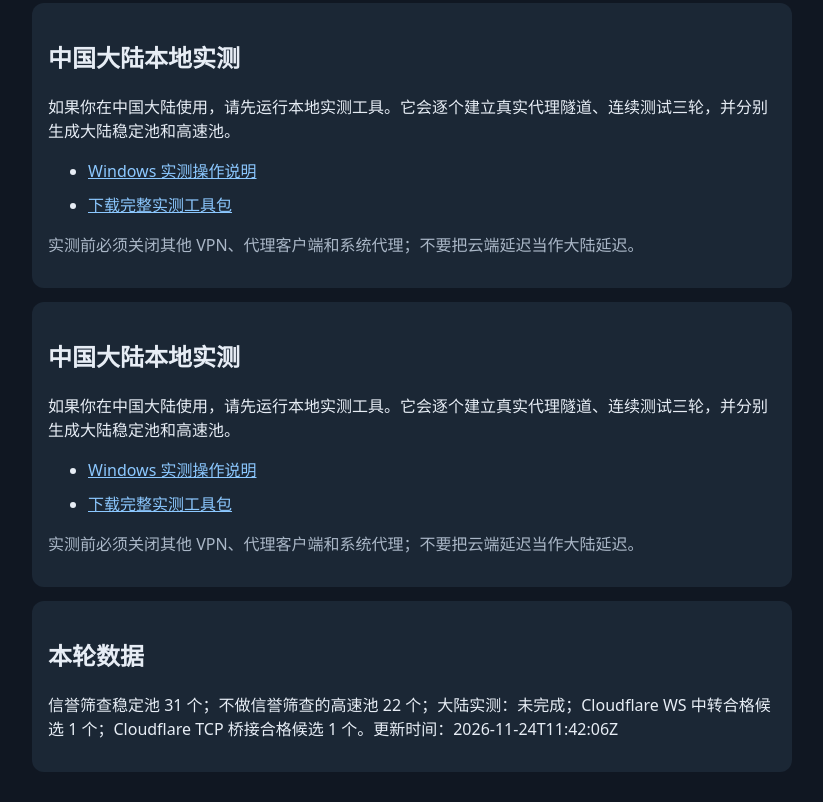
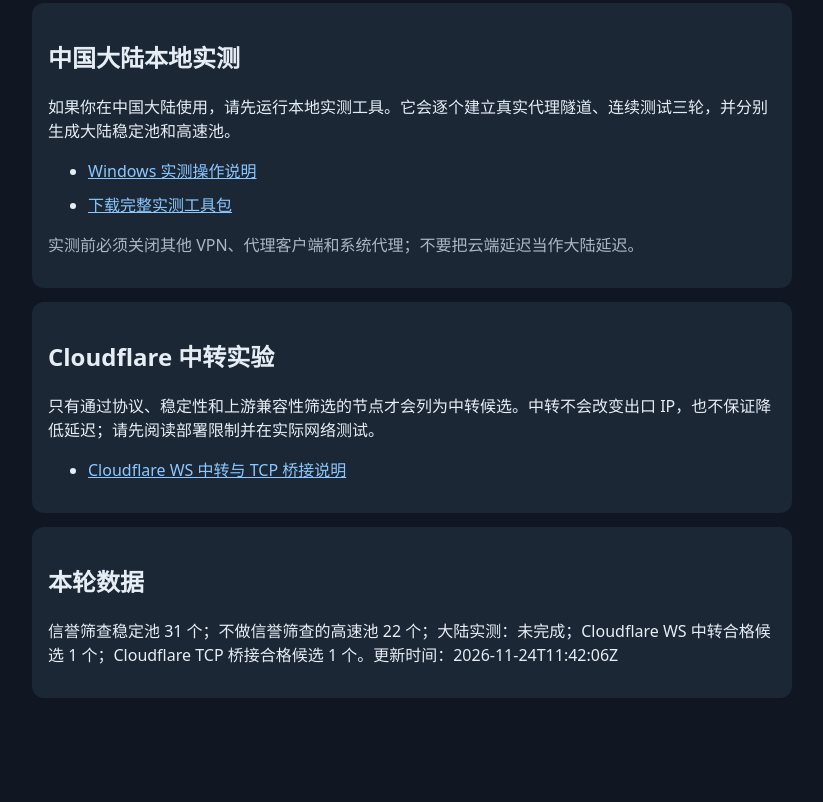
Before and after one commit to 2695801261-gif/Direct-NodeHub, a plain HTML site: page public/index.html in a window 1280 px wide. Shown: the part 619-1421 px from the top of the page, without its empty margins (228-1051 px from the left). After the commit the page ends 1347 px from the top, so only its background shows below. Drawn offline with Linux system fonts and the light colour scheme.

Commit message:
docs: publish Cloudflare relay guide link on status page

```diff
--- a/public/index.html
+++ b/public/index.html
@@ -32,13 +32,9 @@ li{margin:10px 0}.warn{color:#ffd18a}
 </ul>
 <p class="muted">实测前必须关闭其他 VPN、代理客户端和系统代理；不要把云端延迟当作大陆延迟。</p>
 </section>
-<section><h2>中国大陆本地实测</h2>
-<p>如果你在中国大陆使用，请先运行本地实测工具。它会逐个建立真实代理隧道、连续测试三轮，并分别生成大陆稳定池和高速池。</p>
-<ul>
-<li><a href="https://github.com/2695801261-gif/Direct-NodeHub/blob/main/tools/README-mainland.md">Windows 实测操作说明</a></li>
-<li><a href="https://github.com/2695801261-gif/Direct-NodeHub/archive/refs/heads/main.zip">下载完整实测工具包</a></li>
-</ul>
-<p class="muted">实测前必须关闭其他 VPN、代理客户端和系统代理；不要把云端延迟当作大陆延迟。</p>
+<section><h2>Cloudflare 中转实验</h2>
+<p>只有通过协议、稳定性和上游兼容性筛选的节点才会列为中转候选。中转不会改变出口 IP，也不保证降低延迟；请先阅读部署限制并在实际网络测试。</p>
+<ul><li><a href="https://github.com/2695801261-gif/Direct-NodeHub/blob/main/cloudflare/README.md">Cloudflare WS 中转与 TCP 桥接说明</a></li></ul>
 </section>
 <section><h2>本轮数据</h2><p id="status">正在读取状态…</p></section>
 <script>
```
